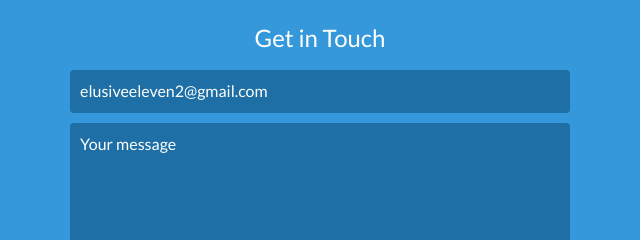
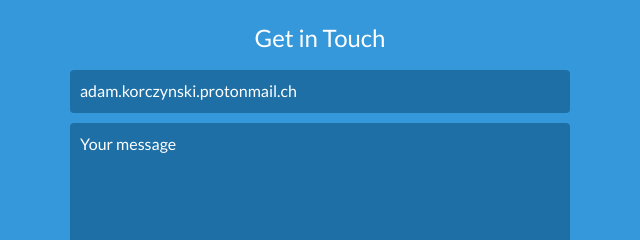
Before and after one commit to pete-oldakowski/pete-oldakowski.github.io, a website: page index.html in a window 1280 px wide. Shown: the part 4189-4429 px from the top of the page, 320-960 px from the left. Drawn offline with nearby package versions, Linux system fonts and the light colour scheme.

Commit message:
Update index.html

```diff
--- a/index.html
+++ b/index.html
@@ -231,7 +231,7 @@
         <div id="contact-form">
             <form method="POST" action="https://formspree.io/email@email.com">
                 <input type="hidden" name="_subject" value="Contact request from personal website" />
-                <input type="email" name="_replyto" placeholder="elusiveeleven2@gmail.com" required>
+                <input type="email" name="_replyto" placeholder="adam.korczynski.protonmail.ch" required>
                 <textarea name="message" placeholder="Your message" required></textarea>
                 <button type="submit">Send</button>
             </form>
```
